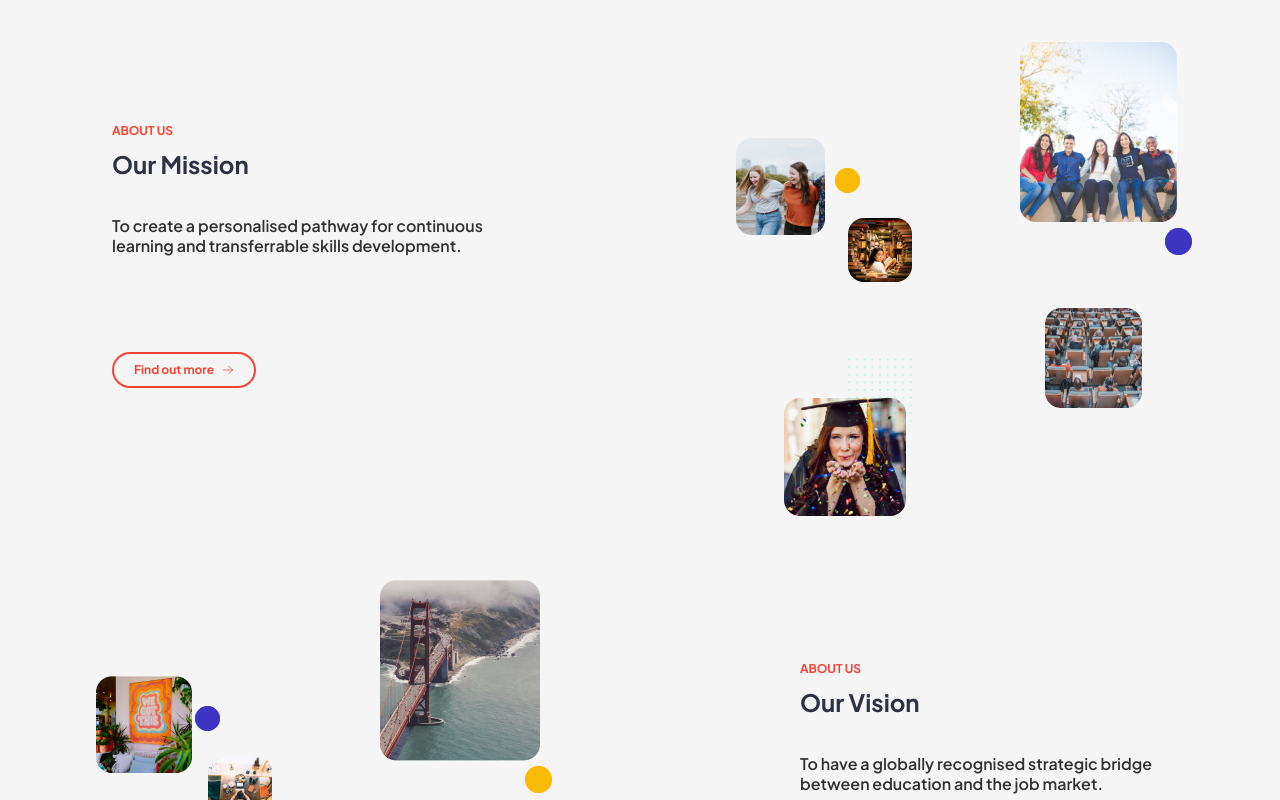
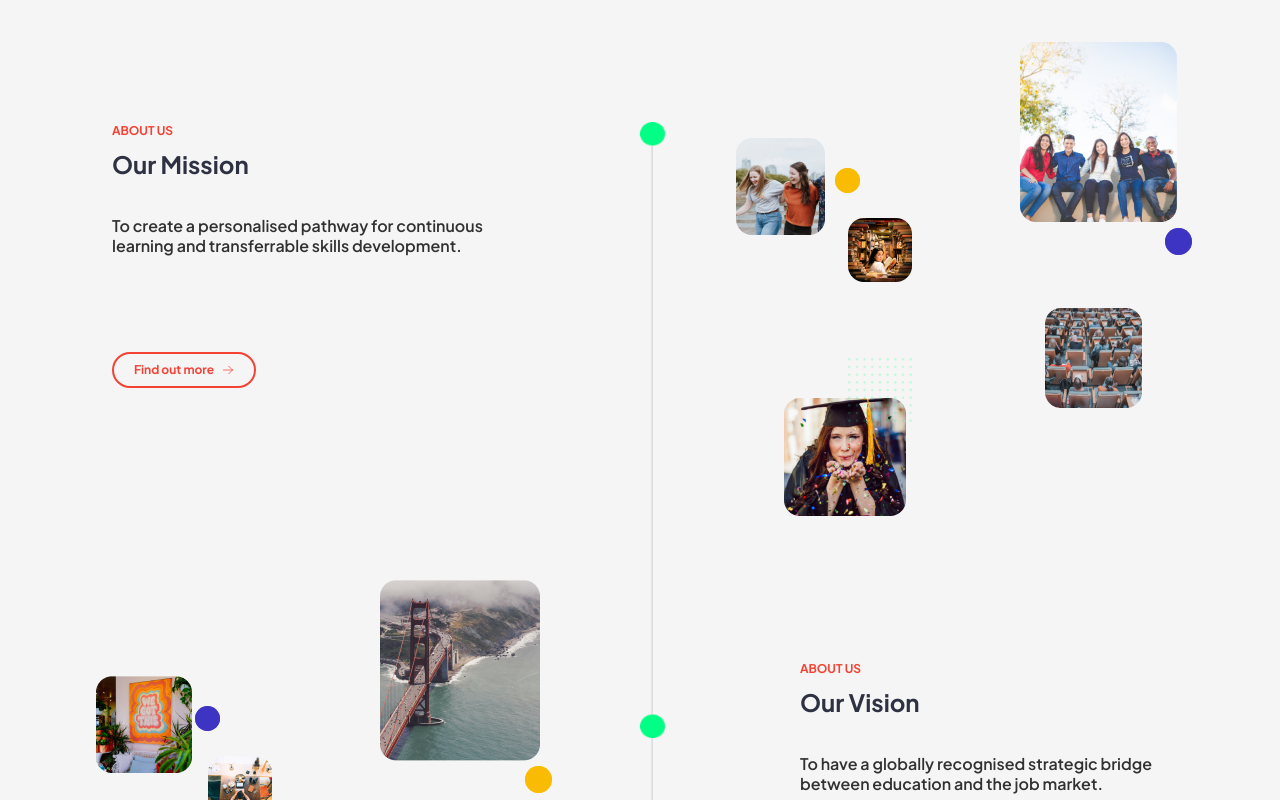
Before and after one commit to 07Fahim10/Fourth-assignment, a website built with Vite: page index.html in a window 1280 px wide. Shown: the part 1200-2000 px from the top of the page. Built offline with nearby package versions, Linux system fonts and the light colour scheme.

Commit message:
add line and circle section

```diff
--- a/index.html
+++ b/index.html
@@ -201,6 +201,9 @@
                             <img src="images/naassom-azevedo-Q_Sei-TqSlc-unsplash 2.png" alt="" class="object-cover absolute xl:top-16 xl:start-[380px] md:top-12 md:start-40 lg:top-16 lg:start-[300px] top-0 start-[200px] transition-all duration-300 hover:scale-125 w-[100px] md:w-auto">
                             <img src="images/mikael-kristenson-3aVlWP-7bg8-unsplash 1 (1).png" alt="" class="object-cover absolute xl:top-[330px] xl:start-[405px] md:top-[330px] md:start-[240px] lg:top-[360px] lg:start-[330px] top-44 start-44 transition-all duration-300 hover:scale-125 w-[80px] md:w-auto">
                             <img src="images/logan-isbell-F5b7_OD4IMA-unsplash 1.png" alt="" class="object-cover absolute xl:top-[420px] xl:start-36 md:top-[400px] md:start-10 lg:top-[400px] lg:start-20 top-48 start-8 transition-all duration-300 hover:scale-125 ">
+
+                            <!--add line and circle section-->
+                            <img src="images/Line and circle content.png" alt="" class="absolute top-36 start-0 hidden md:block md:h-[1200px] md:w-[25px] z-10">
                         </div>
 
                         <div class="size-[18px] md:size-[25px] rounded-full bg-[#FABB05] absolute z-10 xl:top-[190px] xl:start-[195px] md:top-[190px] md:start-[100px] start-[102px] top-[42px]">
@@ -222,21 +225,11 @@
 
                 </div>
             </section>
-
-
-
-            <!-- <div>
-                <img src="images/Line and circle content.png" alt="" class="absolute top-36 start-[650px] h-[1200px] w-[25px]">
-            </div> -->
          </section>
 
          <!-- end our mission section -->
 
-
-
          <!-- start our vision section -->
-
-
 
             <section class="bg-[#F5F5F5] pb-20 md:pb-44 pt-10  md:pt-0 relative">
                     <section class="container mx-auto ">
@@ -273,9 +266,6 @@
 
                           </div>
 
-
-
-
                             <!-- right vision section -->
 
                             <div class="col-span-2 md:col-span-1 ">
@@ -294,16 +284,11 @@
                                     </button>
                                 </div>
                             </div>
+                    </section>
+                 </section>
 
 
-                    </section>
-
-
-<!--
-                    <div>
-                        <img src="images/Line and circle content.png" alt="" class="absolute top-36 start-[650px] h-[1200px] w-[25px]">
-                    </div> -->
-                 </section>
+                 <!-- end our vision section -->
 
 
 
```
